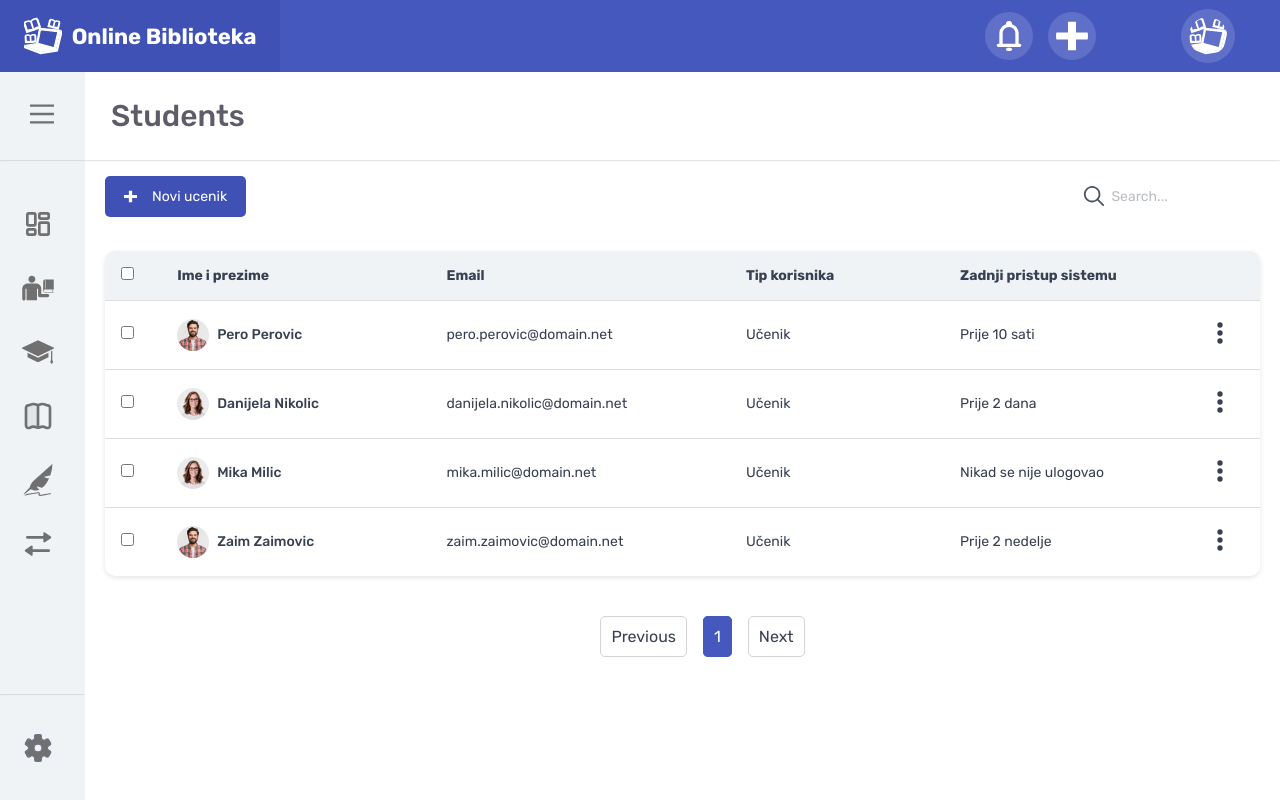
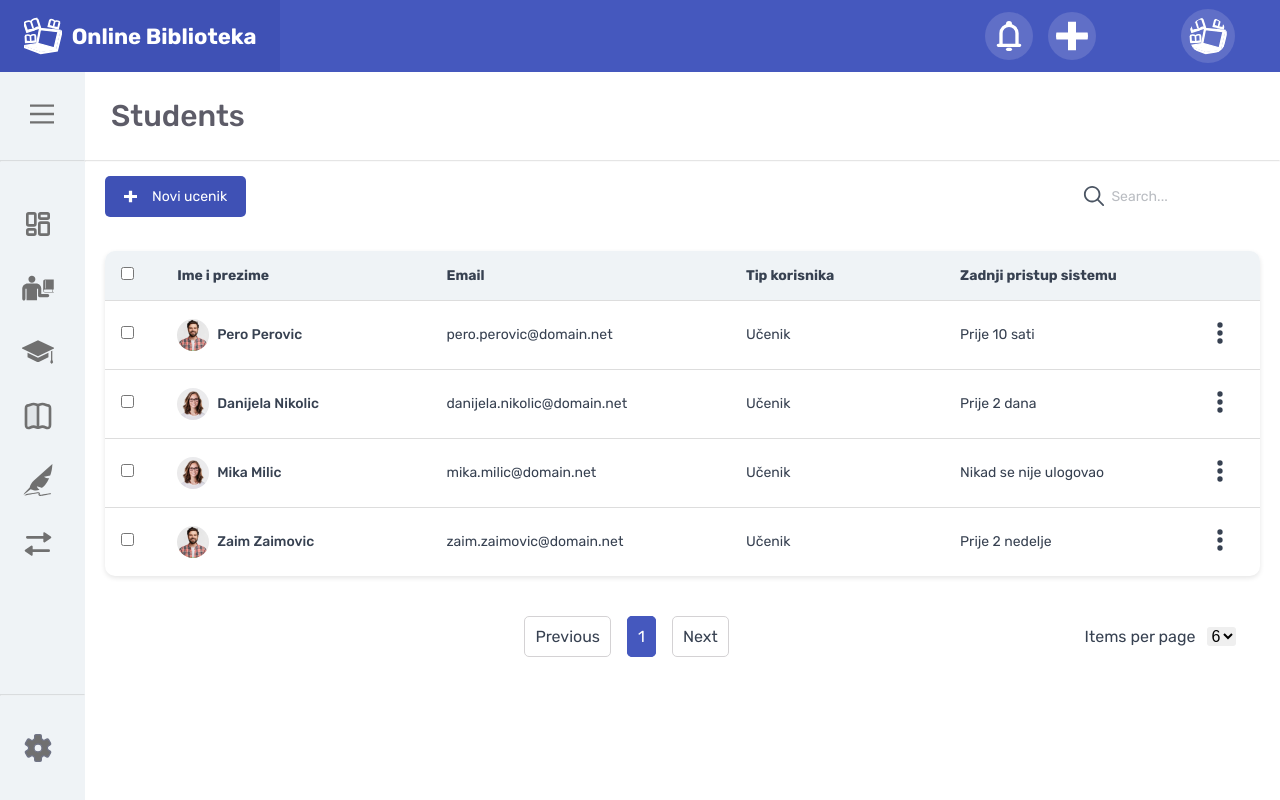
Before and after one commit to UrkeNzY/online-biblioteka, a React (Create React App) app: page /students in a window 1280 px wide. Built offline with nearby package versions, Linux system fonts and the light colour scheme.

Commit message:
Fix sidebar and main header behaviour when scrolling on smaller screens

```diff
--- a/src/components/UI/Tables/Pagination.js
+++ b/src/components/UI/Tables/Pagination.js
@@ -1,30 +1,50 @@
-import { useState, useEffect } from "react";
+import { useState, useEffect, useCallback } from "react";
 import ReactPaginate from "react-paginate";
 
 import classes from "../../../styles/Paginate.module.css";
 
-const Pagination = (props) => {
+const Pagination = ({ tableItems, filterItems }) => {
   const [activePage, setActivePage] = useState(0);
-    const itemsPerPage = 6;
-    const totalItems = props.tableItems.length;
-    const pageCount = Math.ceil(totalItems / itemsPerPage);
+  const [itemsPerPage, setItemsPerPage] = useState(6);
+  const totalItems = tableItems.length;
+  const defaultItemsPerPageValue = 6;
 
-    const displayLoadedItems = (newActivePage) => {
+  const [pageCount, setPageCount] = useState(
+    Math.ceil(totalItems / itemsPerPage)
+  );
+
+  const displayLoadedItems = useCallback(
+    (newActivePage) => {
       const loadedItems = newActivePage * itemsPerPage;
-      const displayItems = props.tableItems.slice(
+      const displayItems = tableItems.slice(
         loadedItems,
         loadedItems + itemsPerPage
       );
-      props.filterItems(displayItems);
-    };
+      filterItems(displayItems);
+    },
+    [itemsPerPage, filterItems, tableItems]
+  );
 
   useEffect(() => {
     displayLoadedItems(activePage);
-    }, [activePage]);
+  }, [activePage, itemsPerPage, displayLoadedItems]);
 
   const changePageHandler = ({ selected }) => {
     const newActivePage = selected;
     setActivePage(newActivePage);
+  };
+
+  const changeItemsPerPageHandler = (event) => {
+    const selectedValue = parseInt(event.target.value);
+
+    const newPageCount = Math.ceil(totalItems / selectedValue);
+    setPageCount(newPageCount);
+
+    if (activePage >= newPageCount) {
+      setActivePage(newPageCount - 1);
+    }
+
+    setItemsPerPage(selectedValue);
   };
 
   return (
@@ -40,6 +60,18 @@ const Pagination = (props) => {
         disabledClassName={`${classes.paginationDisabled}`}
         activeClassName={`${classes.paginationActive}`}
       />
+      <div className={classes.paginationOptions}>
+        <p>Items per page</p>
+        <select
+          defaultValue={defaultItemsPerPageValue}
+          onChange={changeItemsPerPageHandler}
+        >
+          <option value="3">3</option>
+          <option value="4">4</option>
+          <option value="5">5</option>
+          <option value="6">6</option>
+        </select>
+      </div>
     </div>
   );
 };
--- a/src/styles/MainHeader.module.css
+++ b/src/styles/MainHeader.module.css
@@ -4,7 +4,9 @@ header {
   padding: 2.25rem 0;
   display: flex;
   align-items: center;
-  position: relative;
+  position: sticky;
+  top: 0;
+  z-index: 100;
 }
 
 header img:hover {
--- a/src/styles/Paginate.module.css
+++ b/src/styles/Paginate.module.css
@@ -28,3 +28,27 @@
   background-color: #4558be;
   border-color: #4558be;
 }
+
+.paginationOptions {
+  display: flex;
+  align-items: center;
+}
+
+.paginationOptions p {
+  margin: 0 12px 0 0;
+}
+
+.paginationOptions select {
+  margin: 0;
+  padding: 0;
+  border: transparent;
+  outline: none;
+}
+
+.paginationOptions select:hover {
+  cursor: pointer;
+}
+
+.paginationOptions select:focus {
+  border: transparent;
+}
```
Also changed, not shown: src/styles/Sidebar.module.css (line endings or trailing spaces). Lines whose indentation alone changed are shown as unchanged.
